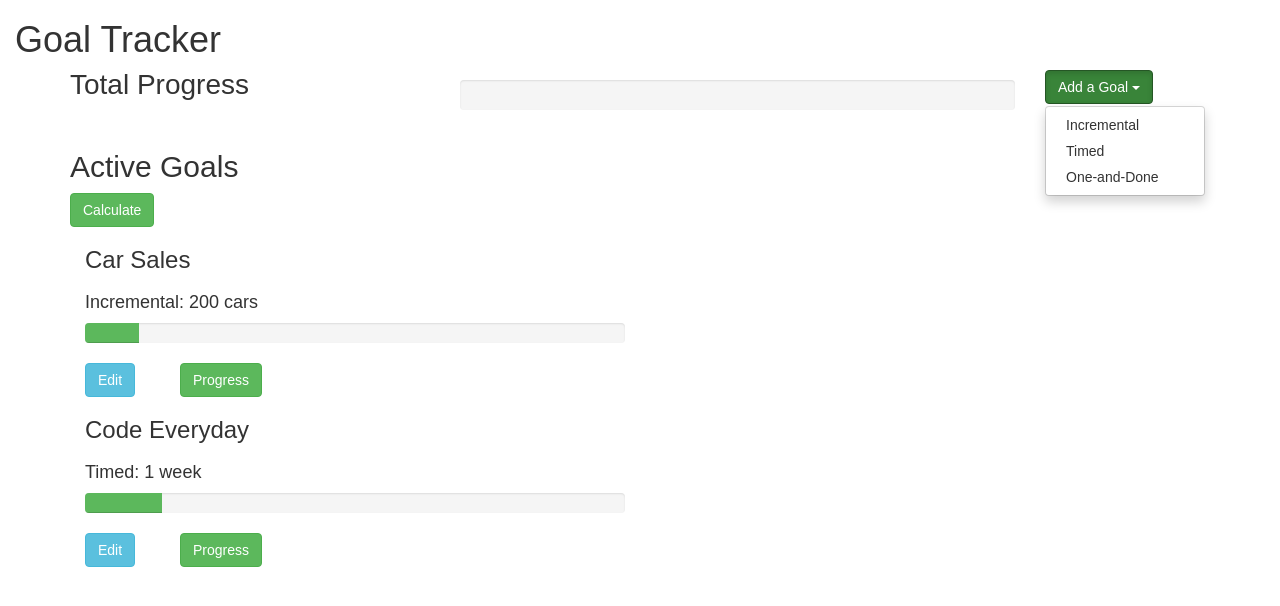
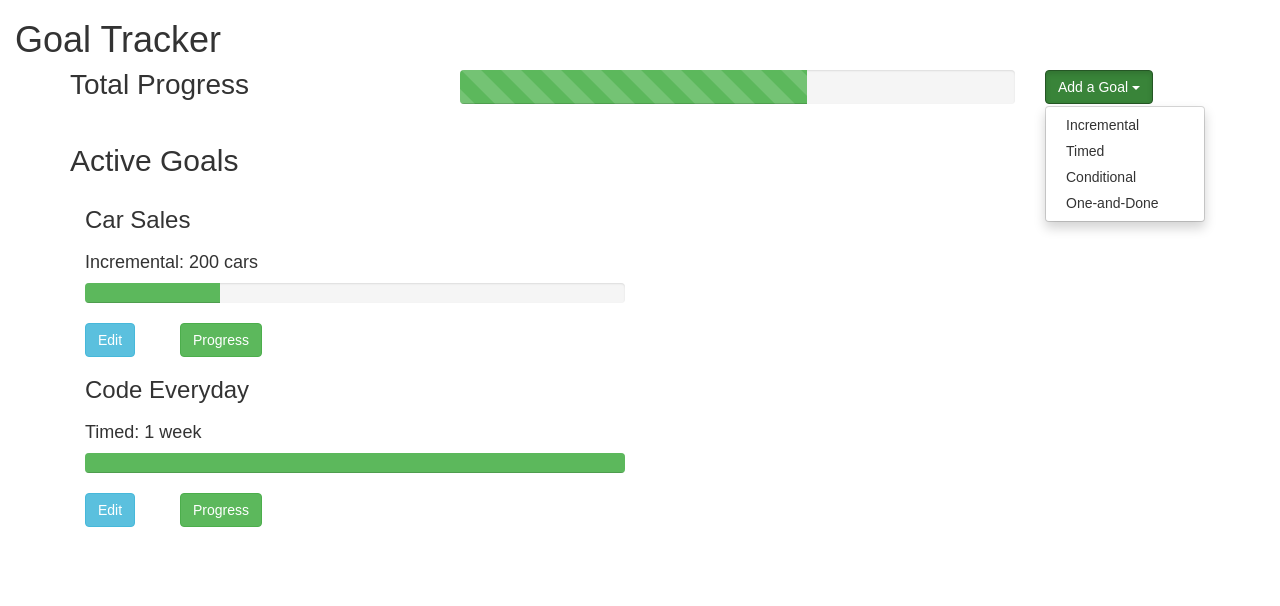
Before and after one commit to ossiggy/goal-tracker, a React (Create React App) app: page / in a window 1280 px wide. Both pictures are taken after a click on the button "Add a Goal". Shown: the top 606 px of the page. Built offline with nearby package versions, Linux system fonts and the light colour scheme.

Commit message:
added spot in state for completed goals, addAGoal action created, removed calculate button

```diff
--- a/src/components/GoalTracker.js
+++ b/src/components/GoalTracker.js
@@ -1,6 +1,6 @@
 import React, {Component} from 'react';
 
-import {ProgressBar, DropdownButton, MenuItem, Button, Grid, Row, Col} from 'react-bootstrap';
+import {ProgressBar, DropdownButton, MenuItem, Grid, Row, Col} from 'react-bootstrap';
 import GoalContainer from './GoalContainer';
 
 export default class GoalTracker extends Component{
@@ -15,23 +15,28 @@ export default class GoalTracker extends Component{
           name: "Car Sales",
           goal: "200 cars",
           target: 200,
-          actual: 20
+          actual: 50
         },
         {
+          // TODO: come up with a time keeper that checks if goal was updated daily
+          // Do I call this timed? Or conditional?
           type: "Timed",
           name: "Code Everyday",
           goal: "1 week",
           target: 7,
-          actual: 1,
+          actual: 7,
         }
       ],
-      show: false
+      show: false,
+      completedGoals: []
     }
   };
 
 
-  selectIncremental(event){
-
+  addAGoal(newGoal) {
+    this.setState ({
+      goals: [...this.state.goals, newGoal]
+    })
   }
 
 
@@ -44,7 +49,7 @@ export default class GoalTracker extends Component{
     if(goals){
       goals.forEach(goal=>{
         totalToCompletion += 100;
-        currentProgress+= goal.now;
+        currentProgress+= (goal.actual / goal.target) * 100;
       })
       now = (currentProgress / totalToCompletion) * 100
       console.log(now)
@@ -61,7 +66,7 @@ export default class GoalTracker extends Component{
               active
               bsStyle="success"
               now={now}
-              style={{height: "30px", "marginTop": "10px"}}
+              style={{height: "34px"}}
               />
           </Col>
           <Col md={2} className="pull-right">
@@ -70,9 +75,10 @@ export default class GoalTracker extends Component{
             title="Add a Goal"
             id="add-a-goal-button"
             >
-            <MenuItem eventKey="1" onSelect={()=> alert('selected 1')}>Incremental</MenuItem>
-            <MenuItem eventKey="2">Timed</MenuItem>
-            <MenuItem eventKey="3">One-and-Done</MenuItem>
+            <MenuItem eventKey="incremental" onSelect={()=> alert('selected 1')}>Incremental</MenuItem>
+            <MenuItem eventKey="timed">Timed</MenuItem>
+            <MenuItem eventKey="conditional">Conditional</MenuItem>
+            <MenuItem eventKey="one-and-done">One-and-Done</MenuItem>
             </DropdownButton>
           </Col>
         </Row>
@@ -80,9 +86,6 @@ export default class GoalTracker extends Component{
           <Col md={12}>
             <h2 className="tracker-heading">Active Goals</h2>
           </Col>
-          <Col md={1} xs={4}>
-            <Button bsStyle="success">Calculate</Button>
-          </Col>
           <GoalContainer goals={this.state.goals}/>
         </Row>
       </Grid>
```
